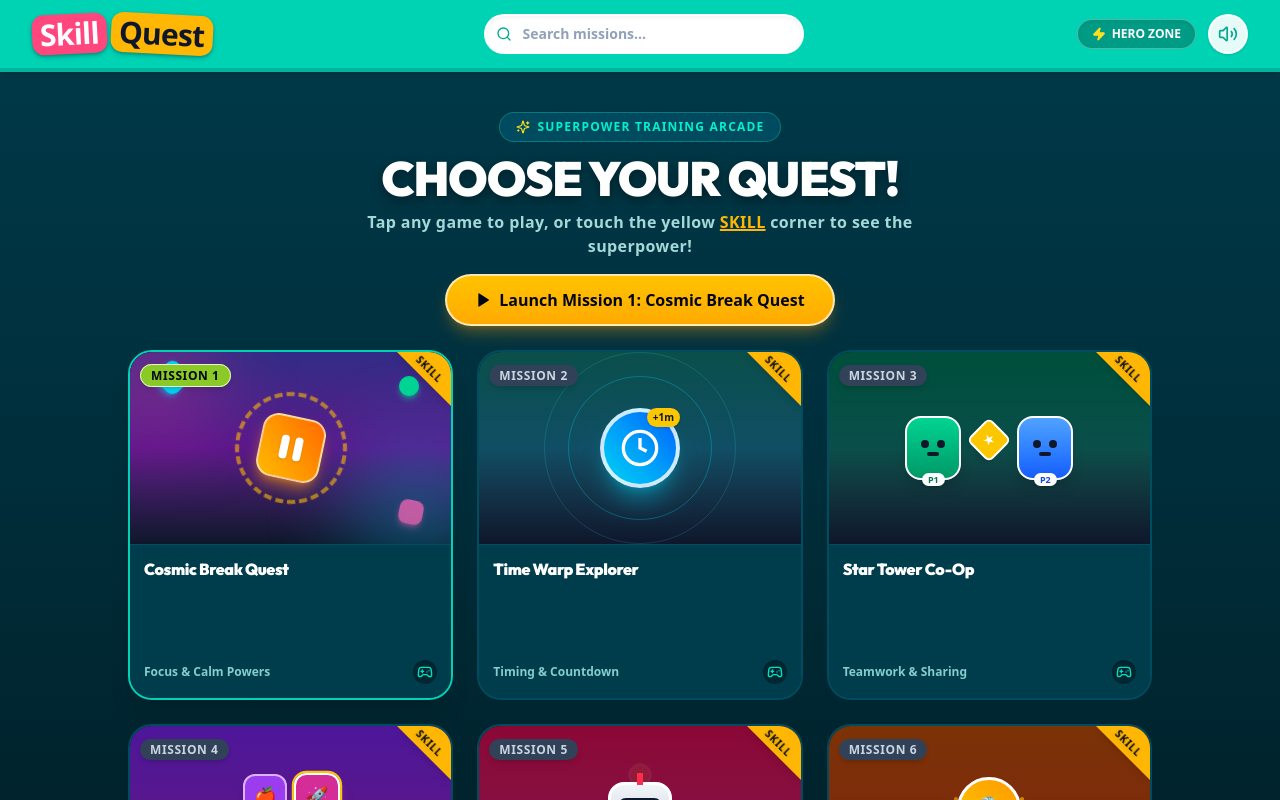
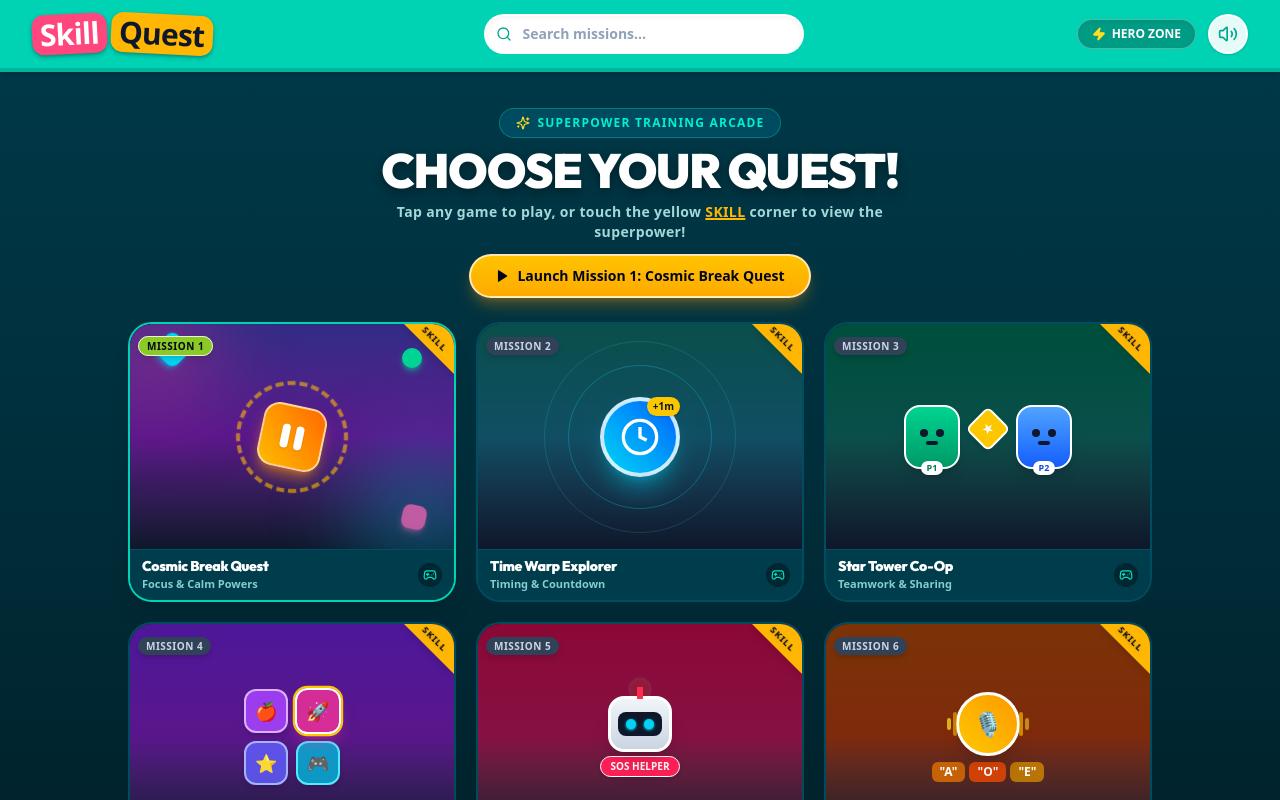
Before and after one commit to appflowsolution/SkillQuest, a React (Vite) app: page / in a window 1280 px wide. Built offline with nearby package versions, Linux system fonts and the light colour scheme.

Commit message:
refactor: remove bottom flip button and reduce card height eliminating wasted space

```diff
--- a/src/components/Dashboard.tsx
+++ b/src/components/Dashboard.tsx
@@ -32,8 +32,8 @@ export const Dashboard = ({ onSelectGame }: DashboardProps) => {
   return (
     <div className="flex-1 overflow-y-auto bg-gradient-to-b from-[#003847] via-[#002f3c] to-[#00232d] p-4 md:p-8 select-none flex flex-col justify-between">
       {/* Dynamic Mission Header */}
-      <div className="max-w-5xl mx-auto text-center mb-6 pt-2">
-        <div className="inline-flex items-center gap-2 px-4 py-1.5 rounded-full bg-[#004e63]/90 border border-[#00c9a7]/40 text-[#00f2c9] text-xs font-black uppercase tracking-widest mb-3 shadow-inner">
+      <div className="max-w-5xl mx-auto text-center mb-6 pt-1">
+        <div className="inline-flex items-center gap-2 px-4 py-1.5 rounded-full bg-[#004e63]/90 border border-[#00c9a7]/40 text-[#00f2c9] text-xs font-black uppercase tracking-widest mb-2 shadow-inner">
           <Sparkles className="w-3.5 h-3.5 text-yellow-300" />
           <span>SUPERPOWER TRAINING ARCADE</span>
         </div>
@@ -41,8 +41,8 @@ export const Dashboard = ({ onSelectGame }: DashboardProps) => {
         <h1 className="text-3xl md:text-5xl font-black text-white tracking-tight uppercase drop-shadow-[0_4px_6px_rgba(0,0,0,0.4)] mb-2">
           CHOOSE YOUR QUEST!
         </h1>
-        <p className="text-[#a5d8d8] text-xs md:text-base font-bold tracking-wide max-w-xl mx-auto mb-4">
-          Tap any game to play, or touch the yellow <span className="text-[#ffb703] font-black underline decoration-2">SKILL</span> corner to see the superpower!
+        <p className="text-[#a5d8d8] text-xs md:text-sm font-bold tracking-wide max-w-xl mx-auto mb-3">
+          Tap any game to play, or touch the yellow <span className="text-[#ffb703] font-black underline decoration-2">SKILL</span> corner to view the superpower!
         </p>
 
         {/* Yellow Start Button */}
@@ -51,29 +51,29 @@ export const Dashboard = ({ onSelectGame }: DashboardProps) => {
             soundEngine.playTap();
             onSelectGame('break-request');
           }}
-          className="inline-flex items-center gap-2 px-7 py-3 bg-gradient-to-b from-[#ffc300] to-[#ffaa00] hover:from-[#ffd000] hover:to-[#ffb700] active:scale-95 text-slate-950 font-black text-sm md:text-base rounded-full shadow-lg shadow-amber-500/30 border-2 border-white/70 transition-transform"
+          className="inline-flex items-center gap-2 px-6 py-2.5 bg-gradient-to-b from-[#ffc300] to-[#ffaa00] hover:from-[#ffd000] hover:to-[#ffb700] active:scale-95 text-slate-950 font-black text-xs md:text-sm rounded-full shadow-lg shadow-amber-500/30 border-2 border-white/70 transition-transform"
         >
-          <Play className="w-4 h-4 fill-slate-950" />
+          <Play className="w-3.5 h-3.5 fill-slate-950" />
           <span>Launch Mission 1: Cosmic Break Quest</span>
         </button>
       </div>
 
-      {/* 6 Adventure Game Tiles with 3D Flip Cards */}
-      <div className="max-w-5xl mx-auto w-full mb-6">
-        <div className="grid grid-cols-1 sm:grid-cols-2 lg:grid-cols-3 gap-5 md:gap-6">
+      {/* 6 Adventure Game Tiles with Compact, Snug 3D Flip Cards */}
+      <div className="max-w-5xl mx-auto w-full mb-4">
+        <div className="grid grid-cols-1 sm:grid-cols-2 lg:grid-cols-3 gap-4 md:gap-5">
           {GAMES_CATALOG.map((game) => {
             const isAvailable = game.isAvailable;
             const isFlipped = !!flippedCards[game.id];
 
             return (
-              <div key={game.id} className="perspective-1000 w-full h-[330px] md:h-[350px]">
+              <div key={game.id} className="perspective-1000 w-full h-[260px] md:h-[280px]">
                 {/* 3D Flipping Card Container */}
                 <div
                   className={`w-full h-full relative transition-transform duration-500 preserve-3d ${
                     isFlipped ? 'rotate-y-180' : ''
                   }`}
                 >
-                  {/* FRONT FACE: Game Cover Art */}
+                  {/* FRONT FACE: Game Cover Art (Snug, No Wasted Space) */}
                   <div
                     onClick={() => {
                       if (isAvailable && !isFlipped) {
@@ -90,9 +90,9 @@ export const Dashboard = ({ onSelectGame }: DashboardProps) => {
                     }`}
                   >
                     {/* Mission Tag on Top-Left */}
-                    <div className="absolute top-2.5 left-2.5 z-20">
+                    <div className="absolute top-2 left-2 z-20">
                       <span
-                        className={`text-[10px] md:text-xs font-black px-2.5 py-0.5 rounded-full shadow-md uppercase tracking-wider ${
+                        className={`text-[9px] md:text-[10px] font-black px-2 py-0.5 rounded-full shadow-md uppercase tracking-wider ${
                           isAvailable
                             ? 'bg-[#8ac926] text-slate-950 border border-white/80'
                             : 'bg-slate-700 text-slate-300'
@@ -110,54 +110,52 @@ export const Dashboard = ({ onSelectGame }: DashboardProps) => {
                         soundEngine.playTap();
                         toggleFlip(game.id);
                       }}
-                      className="absolute top-0 right-0 w-16 h-16 overflow-hidden z-25 cursor-pointer group/skill active:scale-95 transition-transform"
+                      className="absolute top-0 right-0 w-14 h-14 overflow-hidden z-25 cursor-pointer group/skill active:scale-95 transition-transform"
                       title="Tap to flip card and see skill breakdown"
                     >
-                      <div className="absolute top-0 right-0 w-0 h-0 border-t-[54px] border-t-[#ffb703] border-l-[54px] border-l-transparent drop-shadow-md group-hover/skill:border-t-[#ffd000] transition-colors"></div>
-                      <span className="absolute top-2.5 right-1.5 text-[9px] md:text-[10px] font-black text-slate-950 uppercase rotate-45 tracking-widest select-none drop-shadow-sm">
+                      <div className="absolute top-0 right-0 w-0 h-0 border-t-[50px] border-t-[#ffb703] border-l-[50px] border-l-transparent drop-shadow-md group-hover/skill:border-t-[#ffd000] transition-colors"></div>
+                      <span className="absolute top-2 right-1 text-[8.5px] md:text-[9.5px] font-black text-slate-950 uppercase rotate-45 tracking-widest select-none drop-shadow-sm">
                         SKILL
                       </span>
                     </button>
 
-                    {/* Top Illustration Cover */}
-                    <div className="w-full h-44 md:h-48 relative overflow-hidden bg-slate-900">
+                    {/* Top Illustration Cover (Fills the majority of the card) */}
+                    <div className="w-full flex-1 relative overflow-hidden bg-slate-900 min-h-0">
                       <GameCardIllustration gameId={game.id} />
                     </div>
 
-                    {/* Bottom Title & Category Strip */}
-                    <div className="p-3.5 bg-[#003d4c] flex flex-col justify-between flex-1 border-t border-[#006077]/50">
-                      <div>
-                        <h3 className="text-white font-black text-sm md:text-base leading-tight tracking-tight mb-1">
+                    {/* Bottom Title & Category Strip (Snug and Compact) */}
+                    <div className="px-3 py-2 bg-[#003d4c] shrink-0 border-t border-[#006077]/50 flex items-center justify-between gap-2">
+                      <div className="min-w-0 flex-1">
+                        <h3 className="text-white font-black text-xs md:text-sm leading-tight tracking-tight truncate">
                           {game.title}
                         </h3>
+                        <span className="text-[#84cece] text-[10px] md:text-[11px] font-bold block truncate">
+                          {game.category}
+                        </span>
                       </div>
 
-                      <div className="flex items-center justify-between pt-1">
-                        <span className="text-[#84cece] text-[11px] md:text-xs font-bold">
-                          {game.category}
-                        </span>
-                        <div className="w-6 h-6 rounded-full bg-[#002732] flex items-center justify-center text-[#00e1c1] shadow-inner">
-                          <Gamepad2 className="w-4 h-4" />
-                        </div>
+                      <div className="w-6 h-6 rounded-full bg-[#002732] flex items-center justify-center text-[#00e1c1] shadow-inner shrink-0">
+                        <Gamepad2 className="w-3.5 h-3.5" />
                       </div>
                     </div>
                   </div>
 
-                  {/* BACK FACE: Clinical Skill Explanation */}
+                  {/* BACK FACE: Clinical Skill Explanation (No Bottom Button, Snug and Clean) */}
                   <div
-                    className={`w-full h-full absolute inset-0 backface-hidden rotate-y-180 rounded-2xl md:rounded-3xl overflow-hidden border-2 border-[#ffb703] bg-[#002530] p-4 text-white flex flex-col justify-between shadow-2xl select-text ${
+                    className={`w-full h-full absolute inset-0 backface-hidden rotate-y-180 rounded-2xl md:rounded-3xl overflow-hidden border-2 border-[#ffb703] bg-[#002530] p-3.5 text-white flex flex-col justify-between shadow-2xl select-text ${
                       isFlipped ? 'opacity-100 z-20 pointer-events-auto' : 'opacity-0 pointer-events-none z-0'
                     }`}
                   >
-                    {/* Header with Skill Code, Wrapped Title & Flip-Back Button */}
-                    <div className="flex items-start justify-between border-b border-[#004f61] pb-2.5 gap-2">
-                      <div className="flex items-start gap-2 flex-1 min-w-0">
+                    {/* Header with Skill Code & Top-Right Flip Icon */}
+                    <div className="flex items-start justify-between border-b border-[#004f61] pb-2 gap-2 shrink-0">
+                      <div className="flex items-start gap-1.5 flex-1 min-w-0">
                         <Brain className="w-4 h-4 text-[#ffb703] shrink-0 mt-0.5" />
                         <div className="flex-1 min-w-0">
-                          <span className="text-[10px] font-black uppercase text-[#00f2c9] tracking-wider block">
+                          <span className="text-[9px] font-black uppercase text-[#00f2c9] tracking-wider block">
                             {game.skillCode}
                           </span>
-                          <h4 className="text-xs md:text-sm font-black uppercase text-[#ffb703] leading-tight break-words">
+                          <h4 className="text-xs font-black uppercase text-[#ffb703] leading-tight break-words">
                             {game.skillName}
                           </h4>
                         </div>
@@ -169,49 +167,34 @@ export const Dashboard = ({ onSelectGame }: DashboardProps) => {
                           soundEngine.playTap();
                           toggleFlip(game.id);
                         }}
-                        className="w-7 h-7 rounded-full bg-[#003d4c] hover:bg-[#005166] text-white flex items-center justify-center shrink-0 active:scale-95 transition-all shadow"
-                        title="Flip back to front"
+                        className="w-7 h-7 rounded-full bg-[#003d4c] hover:bg-[#005166] text-white flex items-center justify-center shrink-0 active:scale-95 transition-all shadow border border-[#00c9a7]/30"
+                        title="Flip back to front cover"
                       >
                         <RotateCcw className="w-3.5 h-3.5 text-[#00f2c9]" />
                       </button>
                     </div>
 
-                    {/* Skill Description */}
-                    <div className="flex-1 overflow-y-auto py-2.5 space-y-2.5 text-left pr-1">
+                    {/* Skill Details Body */}
+                    <div className="flex-1 overflow-y-auto py-2 space-y-2 text-left pr-1 min-h-0">
                       <div>
-                        <div className="text-[10px] font-black uppercase tracking-wider text-[#7dd3fc] flex items-center gap-1 mb-0.5">
-                          <Target className="w-3 h-3 text-[#7dd3fc]" />
+                        <div className="text-[9.5px] font-black uppercase tracking-wider text-[#7dd3fc] flex items-center gap-1 mb-0.5">
+                          <Target className="w-2.5 h-2.5 text-[#7dd3fc]" />
                           <span>What is this Skill?</span>
                         </div>
-                        <p className="text-[11px] text-slate-200 leading-relaxed font-medium">
+                        <p className="text-[10.5px] text-slate-200 leading-relaxed font-medium">
                           {game.skillDescription}
                         </p>
                       </div>
 
                       <div>
-                        <div className="text-[10px] font-black uppercase tracking-wider text-[#4ade80] flex items-center gap-1 mb-0.5">
-                          <Zap className="w-3 h-3 text-[#4ade80]" />
+                        <div className="text-[9.5px] font-black uppercase tracking-wider text-[#4ade80] flex items-center gap-1 mb-0.5">
+                          <Zap className="w-2.5 h-2.5 text-[#4ade80]" />
                           <span>How this Game Aligns:</span>
                         </div>
-                        <p className="text-[11px] text-slate-200 leading-relaxed font-medium">
+                        <p className="text-[10.5px] text-slate-200 leading-relaxed font-medium">
                           {game.gameAlignment}
                         </p>
                       </div>
-                    </div>
-
-                    {/* Flip Back Button at Bottom */}
-                    <div className="pt-2 border-t border-[#004f61]">
-                      <button
-                        type="button"
-                        onClick={() => {
-                          soundEngine.playTap();
-                          toggleFlip(game.id);
-                        }}
-                        className="w-full py-2 bg-gradient-to-r from-[#ffb703] to-[#fb8500] hover:from-[#ffc300] hover:to-[#ffa200] active:scale-98 text-slate-950 font-black text-xs rounded-xl shadow-md flex items-center justify-center gap-1.5 transition-all"
-                      >
-                        <RotateCcw className="w-3.5 h-3.5" />
-                        <span>Flip Back to Game Cover</span>
-                      </button>
                     </div>
                   </div>
                 </div>
@@ -222,8 +205,8 @@ export const Dashboard = ({ onSelectGame }: DashboardProps) => {
       </div>
 
       {/* Clean Footer note */}
-      <div className="text-center pb-2">
-        <p className="text-[11px] text-[#558e99] font-bold">
+      <div className="text-center pb-1">
+        <p className="text-[10.5px] text-[#558e99] font-bold">
           SkillQuest Arcade • Tap any quest to play or tap SKILL to inspect clinical alignment
         </p>
       </div>
```
